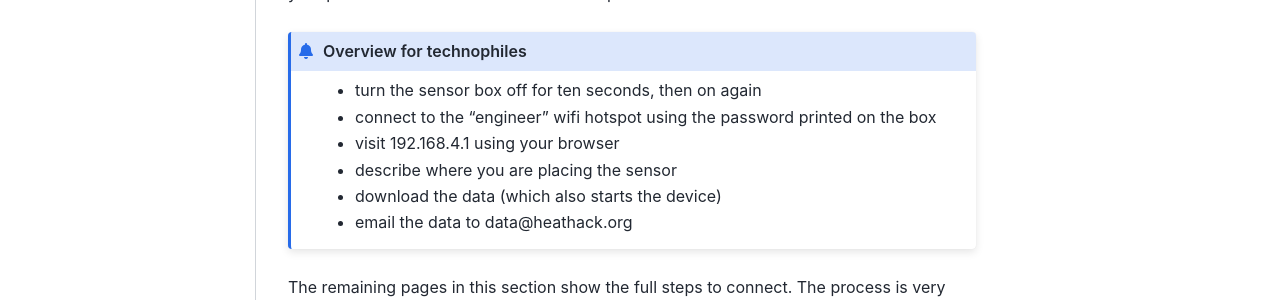
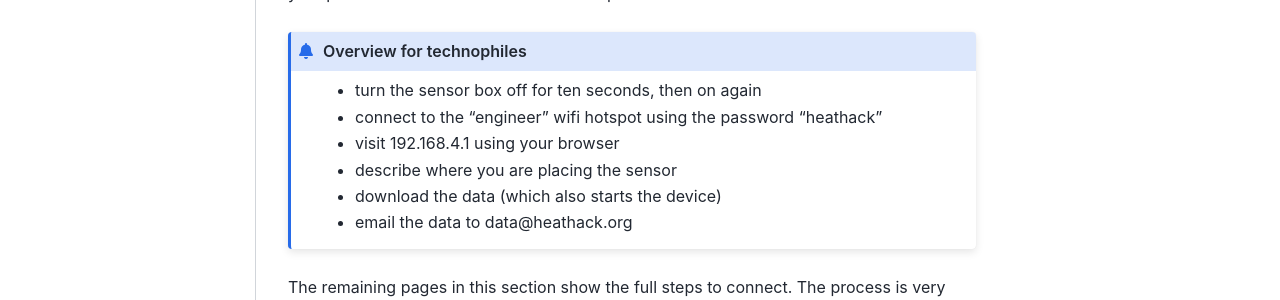
Before and after one commit to JeanCarletta/HeatHack-Tech-Guide, a Jupyter Book: the page built from no-wifi-version.md, in a window 1280 px wide and 1323 px high. Shown: the part 813-1113 px from the top of the window. Built offline with Jupyter Book 1.0.4 settings and Sphinx 7.4.7 and the Sphinx Book theme 1.1.4, drawn with Linux system fonts in a browser that asks for light colours.

Commit message:
password wasn't printed on box, oops

````diff
--- a/no-wifi-version.md
+++ b/no-wifi-version.md
@@ -19,7 +19,7 @@ Try connecting to the sensor unit at home first, with these instructions showing
 ```{admonition} Overview for technophiles
 
 * turn the sensor box off for ten seconds, then on again
-* connect to the "engineer" wifi hotspot using the password printed on the box
+* connect to the "engineer" wifi hotspot using the password "heathack"
 * visit 192.168.4.1 using your browser
 * describe where you are placing the sensor
 * download the data (which also starts the device)
````
